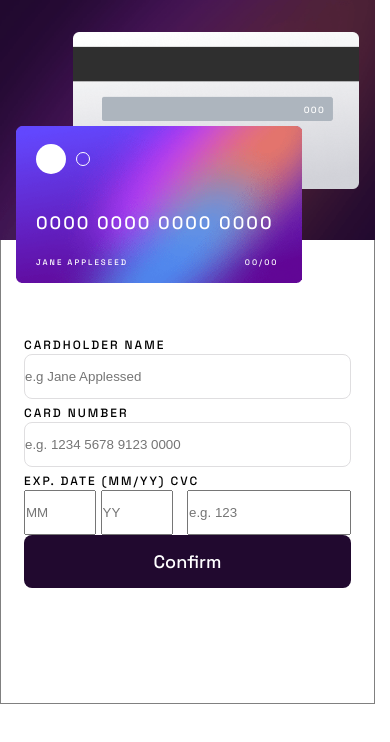
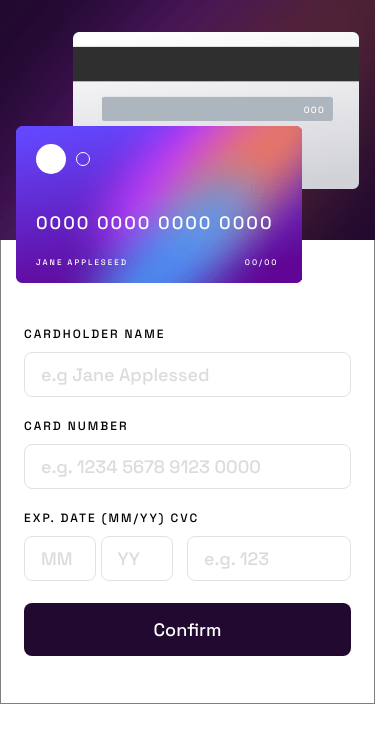
Before and after one commit to GonzaloGC/Interactive-card-details-form, a plain HTML site: page index.html in a window 390 px wide. Drawn offline with Linux system fonts and the light colour scheme.

Commit message:
finished mobile version styles

```diff
--- a/index.html
+++ b/index.html
@@ -39,37 +39,41 @@
         <form class="card__form">
           <div class="card__form-fname">
             <label for="fname">CARDHOLDER NAME</label><br />
+            <div class="input__padd">
               <input
-              class="input__one"
+                class="input__one inputs"
                 type="text"
                 name="fname"
                 id="fname"
                 placeholder="e.g Jane Applessed"
               />
             </div>
+          </div>
           <div class="card__form-sname">
             <label for="sname">CARD NUMBER</label><br />
+            <div class="input__padd">
               <input
-              class="input__two"
+                class="input__two inputs"
                 type="text"
                 name="sname"
                 id="sname"
                 placeholder="e.g. 1234 5678 9123 0000"
               />
             </div>
+          </div>
           <div class="card__form-date">
             <label for="date">EXP. DATE (MM/YY) CVC</label>
             <div class="card__form-inpunts">
               <div class="inputs__mm-yy">
                 <input
-                  class="input__mm-yy inputs__date"
+                  class="input__mm-yy inputs"
                   type="number"
                   name="date"
                   id="date"
                   placeholder="MM"
                 />
                 <input
-                  class="input__mm-yy inputs__date"
+                  class="input__mm-yy inputs"
                   type="number"
                   name="year"
                   id="year"
@@ -78,7 +82,7 @@
               </div>
               <div class="input__number">
                 <input
-                  class="input__date-number inputs__date"
+                  class="input__date-number inputs"
                   type="number"
                   name="number"
                   id="number"
--- a/styles.css
+++ b/styles.css
@@ -46,7 +46,7 @@ label {
   font-weight: 500;
   line-height: 15px;
   letter-spacing: 2px;
-  text-align: left;
+  margin-bottom: 29px;
 }
 
 .card__img-front {
@@ -160,46 +160,64 @@ label {
   letter-spacing: 2px;
   color: var(--White);
 }
-
 .card__form {
   position: absolute;
   width: 327px;
   height: 328px;
   left: 24px;
-  top: 331px;
-}
-
-.card__form-fname {
-  /* position: absolute; */
+  top: 320px;
+  display: flex;
+  flex-direction: column;
+  gap: 15px;
 }
 .input__one {
   height: 45px;
   width: 327px;
-  border: 1px solid #DFDEE0;
+  border: 1px solid hsl(279, 6%, 55%);
   border-radius: 8px;
+  text-indent: 16px;
+  opacity: 0.25;
 }
-.input__two{
+.input__two {
   height: 45px;
   width: 327px;
-  border: 1px solid #DFDEE0;
+  border: 1px solid hsl(279, 6%, 55%);
   border-radius: 8px;
+  color: #21092f08;
+  mix-blend-mode: normal;
+  text-indent: 16px;
+  opacity: 0.25;
 }
-.card__form-inpunts{
+.card__form-inpunts {
   display: flex;
   justify-content: space-between;
-
+  padding-top: 9px;
 }
-.inputs__date{
-  width: 100%;
+.input__padd{
+  padding-top: 9px;
+  justify-content: center;
 }
-.input__mm-yy{
+.inputs {
+  font-family: 'Space Grotesk';
+  text-indent: 16px;
+  font-style: normal;
+  font-weight: 500;
+  font-size: 18px;
+  line-height: 23px;
+  color: hsla(278, 68%, 11%, 0.25);
+  opacity: 0.25;
+}
+.input__mm-yy {
   width: 72px;
   height: 45px;
+  border-radius: 8px;
+  border: 1px solid hsl(279, 6%, 55%);
 }
-.input__date-number{
+.input__date-number {
   width: 164px;
   height: 45px;
-
+  border-radius: 8px;
+  border: 1px solid hsl(279, 6%, 55%);
 }
 
 .button {
@@ -208,9 +226,10 @@ label {
   align-content: center;
   border-radius: 8px;
   padding: 15px 0;
+  cursor: pointer;
+  margin-top: 7px;
 }
 .card__form-button {
   text-decoration: none;
   color: var(--White);
-
 }
```
Lines whose indentation alone changed are shown as unchanged.
